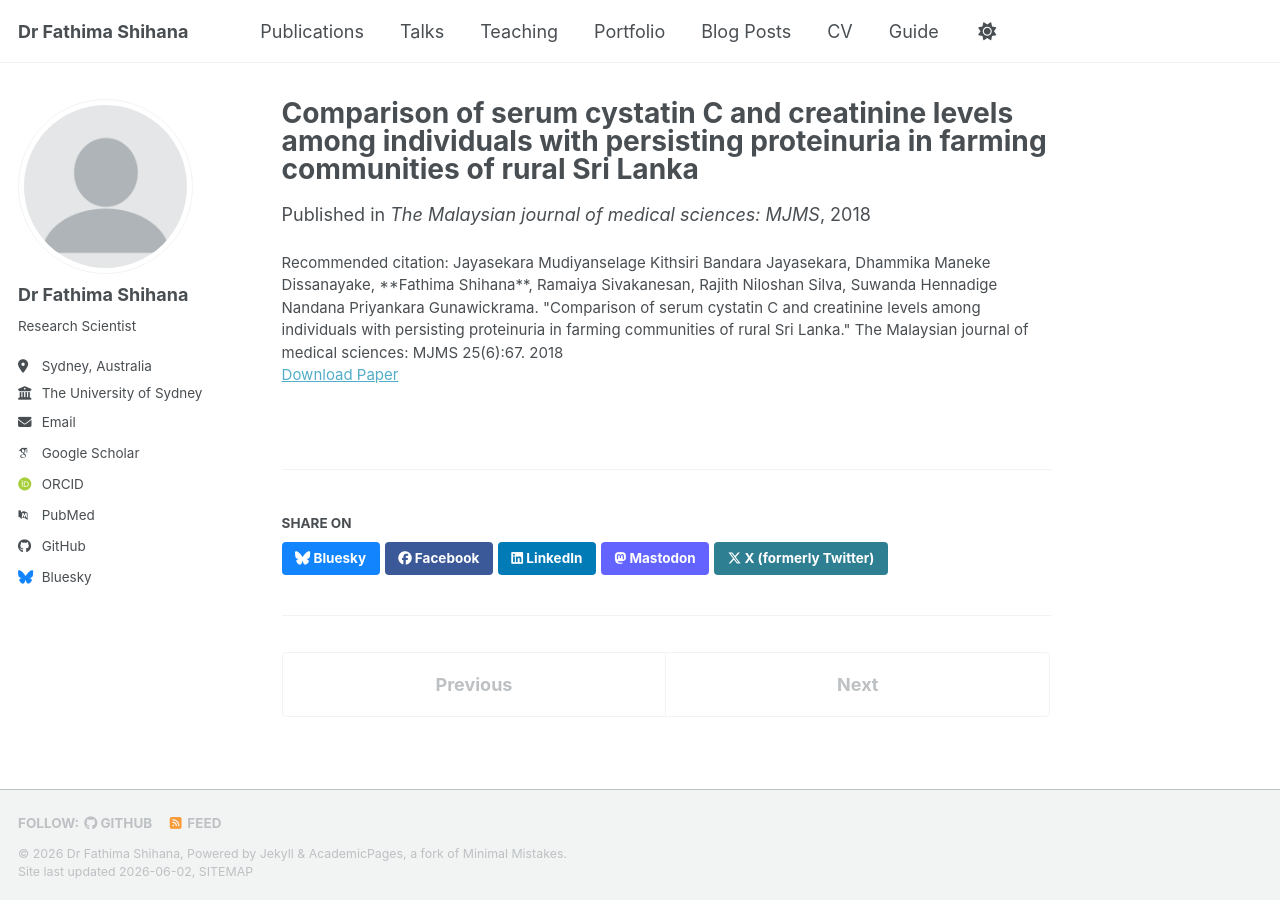
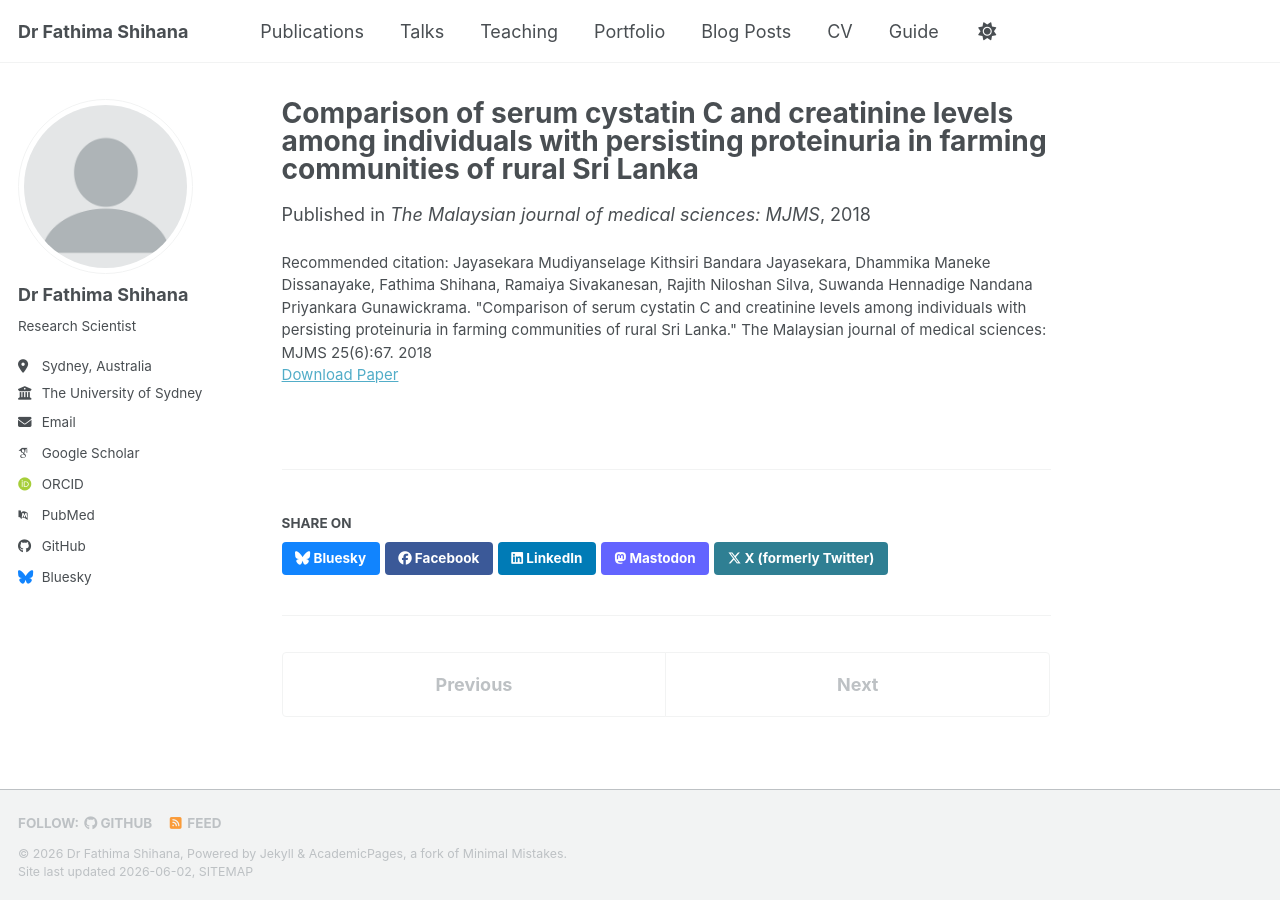
Before and after one commit to fathimashihana/fathimashihana.github.io, a Jekyll site: the page built from _publications/2018-comparison-of-serum-cystatin-c-and-creatinine-levels-among-individuals-with-pers.md, in a window 1280 px wide. Built offline with Jekyll 4.4.1, drawn with Linux system fonts in a browser that asks for light colours; some web fonts are replaced; a script bundle is joined from its source files by our own code; library files that are not in the unit come from our copies.

```diff
--- a/_publications/2018-comparison-of-serum-cystatin-c-and-creatinine-levels-among-individuals-with-pers.md
+++ b/_publications/2018-comparison-of-serum-cystatin-c-and-creatinine-levels-among-individuals-with-pers.md
@@ -8,5 +8,5 @@ venue: "The Malaysian journal of medical sciences: MJMS"
 paperurl: ""
 pdfurl: "/files/comparison-of-serum-cystatin-c-and-creatinine-levels-among-individuals-with-pers.pdf"
 pubmedurl: "https://pubmed.ncbi.nlm.nih.gov/?term=Comparison+of+serum+cystatin+C+and+creatinine+levels+among+individuals+with+persisting+proteinuria+in+farming+communities+of+rural+Sri+Lanka"
-citation: "Jayasekara Mudiyanselage Kithsiri Bandara Jayasekara, Dhammika Maneke Dissanayake, **Fathima Shihana**, Ramaiya Sivakanesan, Rajith Niloshan Silva, Suwanda Hennadige Nandana Priyankara Gunawickrama. \"Comparison of serum cystatin C and creatinine levels among individuals with persisting proteinuria in farming communities of rural Sri Lanka.\" The Malaysian journal of medical sciences: MJMS 25(6):67. 2018"
+citation: "Jayasekara Mudiyanselage Kithsiri Bandara Jayasekara, Dhammika Maneke Dissanayake, Fathima Shihana, Ramaiya Sivakanesan, Rajith Niloshan Silva, Suwanda Hennadige Nandana Priyankara Gunawickrama. \"Comparison of serum cystatin C and creatinine levels among individuals with persisting proteinuria in farming communities of rural Sri Lanka.\" The Malaysian journal of medical sciences: MJMS 25(6):67. 2018"
 ---
```
